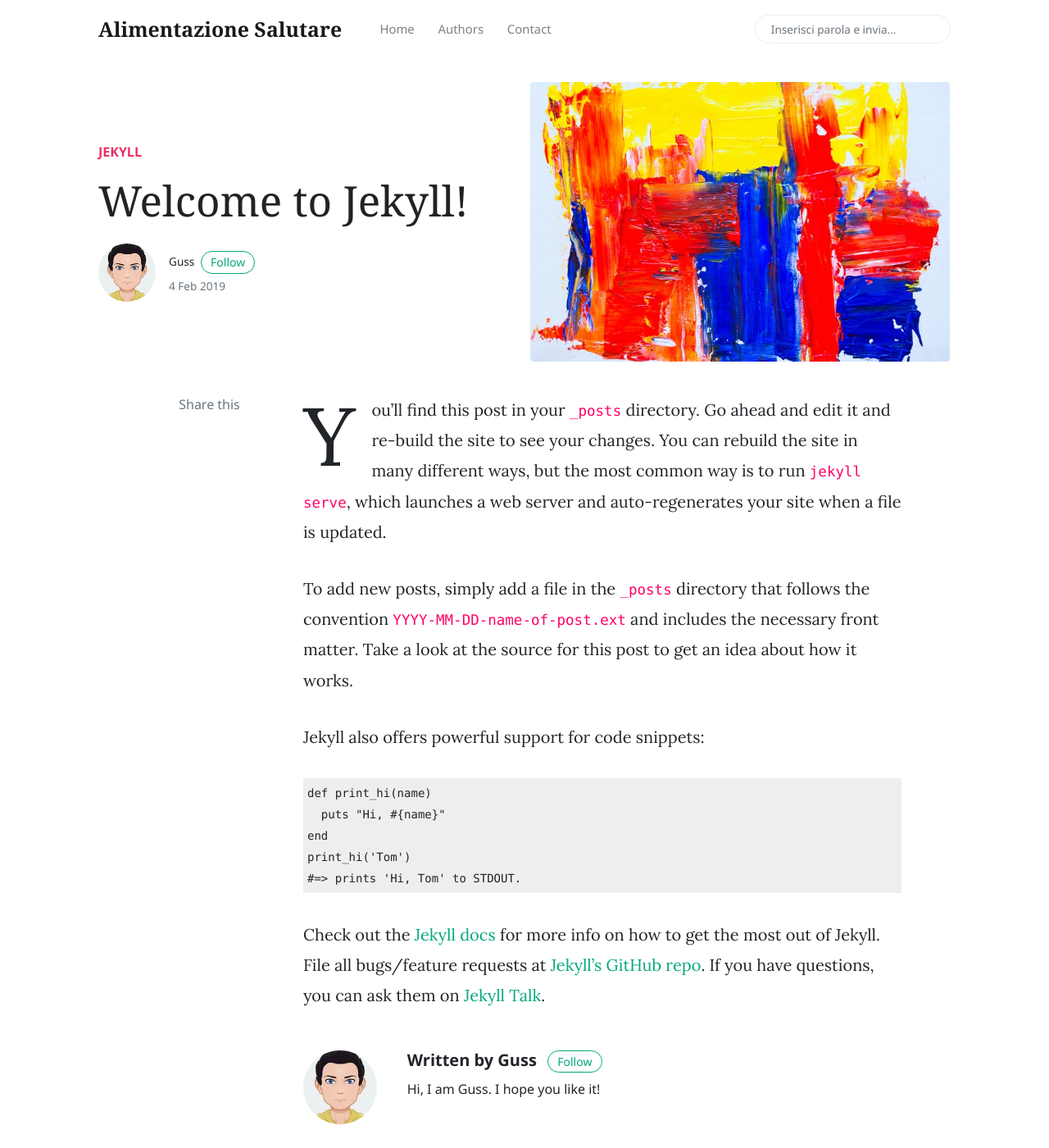
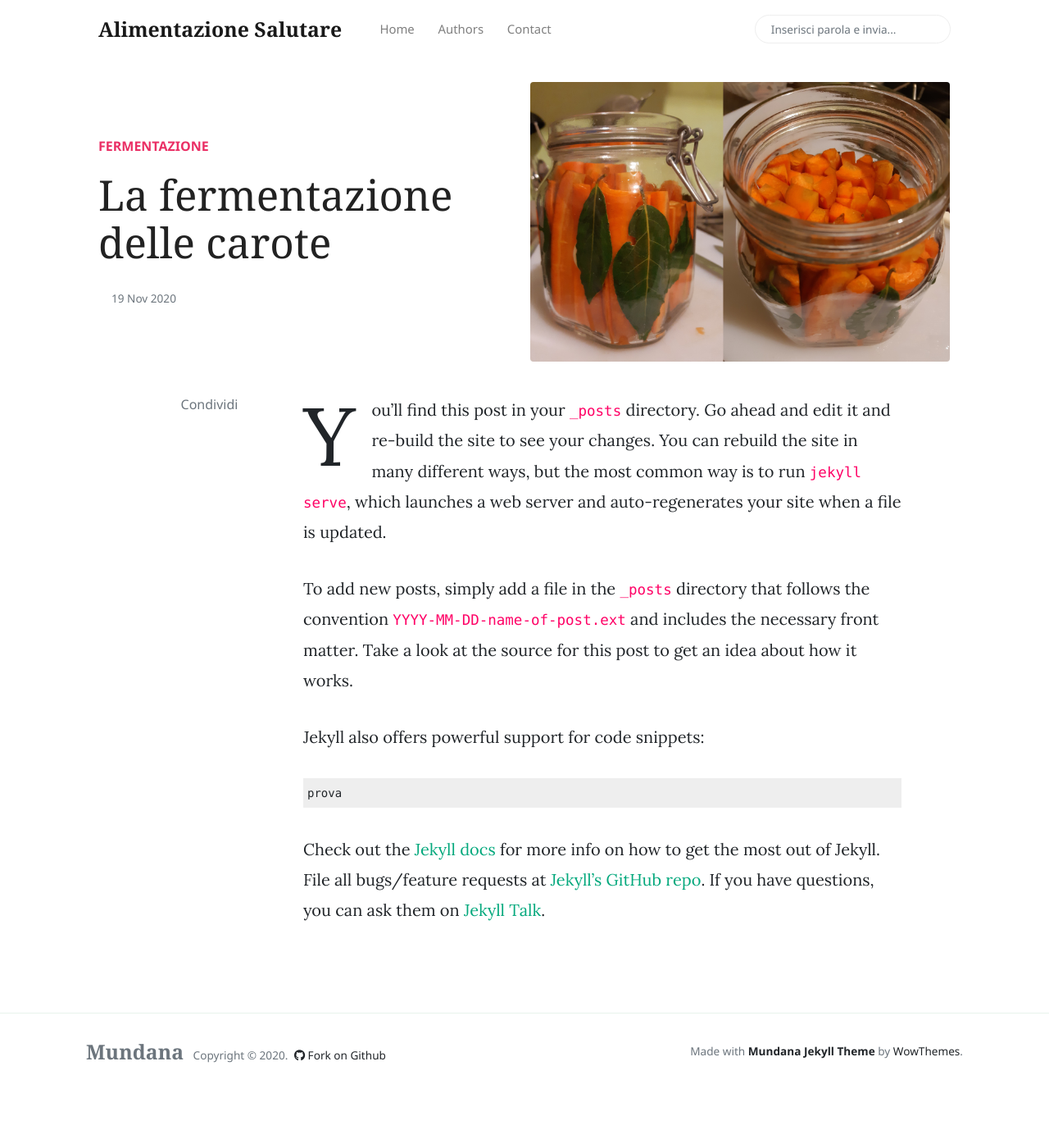
Before and after one commit to gussbeaver/gussbeaver.github.io, a Jekyll site: the page built from _posts/2020-11-19-fermentazione-carote.markdown, in a window 1280 px wide and 1400 px high. Shown: the whole window at 82% size. Built offline with Jekyll 4.4.1, drawn with Linux system fonts in a browser that asks for light colours; nearby versions of some CDN libraries; comment, search, counter and statistics services are not loaded.

Commit message:
Rimozione riferimento autore, ed inserimento di 2 bozze di post con foto

```diff
--- a/_layouts/post.html
+++ b/_layouts/post.html
@@ -16,10 +16,7 @@ layout: default
 					</p>
 					<h1 class="display-4 mb-4 article-headline">{{ page.title }}</h1>
 					<div class="d-flex align-items-center">
-                        {% if author.avatar %}
-                        <img class="rounded-circle" src="{{site.baseurl}}/{{author.avatar}}" alt="{{author.name}}" width="70"/>
-                        {% endif %}
-						<small class="ml-3"> {{ author.name }} <span><a target="_blank" href="{{ author.twitter }}" class="btn btn-outline-success btn-sm btn-round ml-1">Follow</a></span>
+						<small class="ml-3">
 						    <span class="text-muted d-block mt-1">
 								{{ page.date | date: "%-d" }}
 								{% assign m = page.date | date: "%-m"  | minus: 1 %}
@@ -51,7 +48,7 @@ layout: default
 		<div class="col-lg-2 pr-4 mb-4 col-md-12">
 			<div class="sticky-top sticky-top-offset text-center">
 				<div class="text-muted">
-					Share this
+					Condividi
 				</div>
 				<div class="share d-inline-block">
 					<!-- AddToAny BEGIN -->
@@ -110,21 +107,6 @@ layout: default
             {% endif %}
 
 
-             <!-- Author Box -->
-                {% if page.author %}
-				<div class="row mt-5">
-					<div class="col-md-2 align-self-center">
-                         {% if author.avatar %}
-                        <img class="rounded-circle" src="{{site.baseurl}}/{{author.avatar}}" alt="{{author.name}}" width="90"/>
-                        {% endif %}
-					</div>
-					<div class="col-md-10">
-                        <h5 class="font-weight-bold">Written by {{ author.name }} {% if author.twitter %}<span><a target="_blank" href="{{ author.twitter }}" class="btn btn-outline-success btn-sm btn-round ml-2">Follow</a></span>{% endif %}</h5>
-						{{ author.bio }}
-					</div>
-				</div>
-                {% endif %}
-
             <!-- Comments -->
             {% if page.comments != false %}
                 {% include comments.html %}
--- a/_posts/2019-02-04-welcome-to-jekyll.markdown
+++ b/_posts/2020-11-19-fermentazione-carote.markdown
@@ -1,8 +1,9 @@
 ---
 layout: post
-title:  "Welcome to Jekyll!"
-categories: [ Jekyll ]
-image: assets/images/demo1.jpg
+title:  "La fermentazione delle carote"
+categories: [ fermentazione ]
+image: assets/images/fermentazione-carote-1.jpg
+comments: false
 ---
 You’ll find this post in your `_posts` directory. Go ahead and edit it and re-build the site to see your changes. You can rebuild the site in many different ways, but the most common way is to run `jekyll serve`, which launches a web server and auto-regenerates your site when a file is updated.
 
@@ -11,11 +12,7 @@ To add new posts, simply add a file in the `_posts` directory that follows the c
 Jekyll also offers powerful support for code snippets:
 
 {% highlight ruby %}
-def print_hi(name)
-  puts "Hi, #{name}"
-end
-print_hi('Tom')
-#=> prints 'Hi, Tom' to STDOUT.
+prova
 {% endhighlight %}
 
 Check out the [Jekyll docs][jekyll-docs] for more info on how to get the most out of Jekyll. File all bugs/feature requests at [Jekyll’s GitHub repo][jekyll-gh]. If you have questions, you can ask them on [Jekyll Talk][jekyll-talk].
--- a/index.html
+++ b/index.html
@@ -144,7 +144,7 @@ description: "A great Jekyll theme developed by Sal @wowthemesnet."
                 <p class="mb-3 lead">
                     {{ post.excerpt | strip_html | strip_newlines | truncate: 136 }}
                 </p>
-                <a href="{{site.baseurl}}{{post.url}}" class="btn btn-dark">Read More</a>
+                <a href="{{site.baseurl}}{{post.url}}" class="btn btn-dark">Continua</a>
             </div>
             <div class="col-md-6 d-none d-md-block pr-0" style="background-size:cover;background-image:url({{site.baseurl}}/{{ post.image }});">
             </div>
```
Also changed, not shown: _posts/2019-01-01-fermentazione.md (renamed from _posts/2019-01-18-charm-old-cities.md, +4 -4 lines), assets/images/avatar1.jpg (deleted), assets/images/avatar2.jpg (deleted), assets/images/fermentazione-carote-1.jpg (added), assets/images/fermentazione.jpg (added), assets/images/jekyll.svg (deleted), assets/images/screenshot.jpg (deleted).
